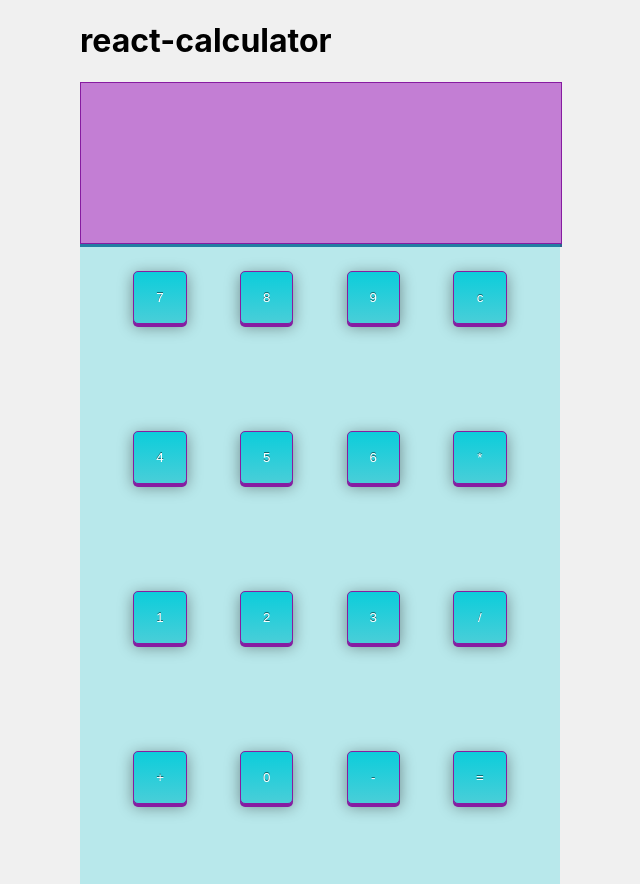
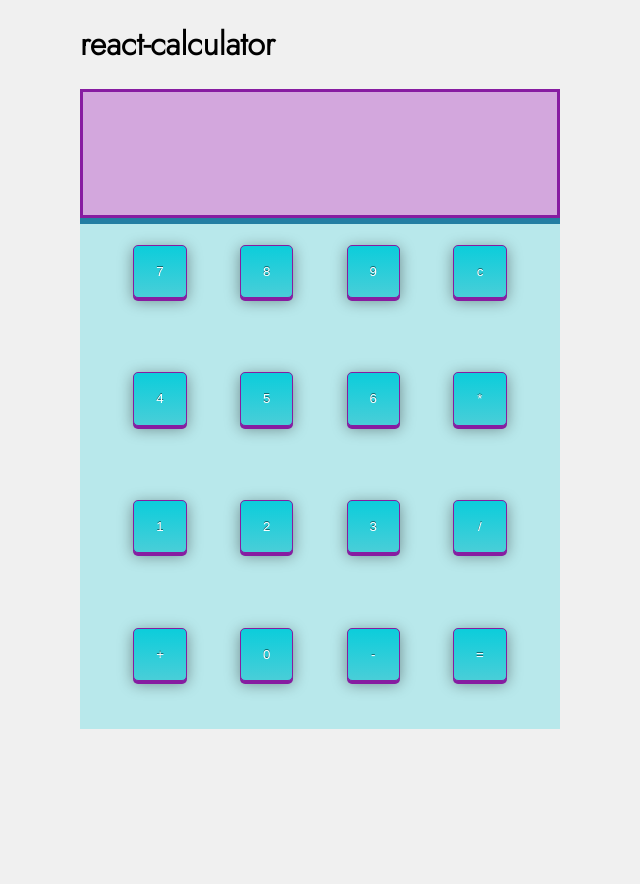
Before and after one commit to Fluffy-Lion/react-calculator-v2, a React (Create React App) app: page / in a window 1280 px wide. Shown: the whole page, without its empty margins (320-960 px from the left). After the commit the page ends 800 px from the top, so only its background shows below. Built offline with nearby package versions, Linux system fonts and the light colour scheme.

Commit message:
changed color and height of calcWrapper

```diff
--- a/src/App.css
+++ b/src/App.css
@@ -9,10 +9,13 @@ color theme
 #FFFFFF
 */
 
+@import url('https://fonts.googleapis.com/css2?family=Jost:ital,wght@0,300;1,500&display=swap');
+
 body {
   background-color:#f0f0f0;
   display: flex;
   justify-content: center;
+  font-family: 'Jost', sans-serif;
 }
 
 .calcWrapper{
@@ -22,15 +25,23 @@ body {
   justify-content: center;
   flex-direction: column;
   width: 30em;
+  height: 40em;
 
 }
 .calcScreen {
-  box-shadow: 0px 3px 0px #2b638f;
-  border: 0.5px solid #871CA1;
+  box-shadow: 0px 6px 0px #2b638f;
+  border: 3px solid #871CA1;
+  box-sizing: border-box;
   /* border: solid blue 3px; */
-  background-color: #c37ed4;
+  background-color: #c37ed4a2;
   width: 100%;
   height: 10em;
+}
+.calcText {
+  padding: 0;
+  margin: 0;
+  text-align: right;
+  font-size: 6em;
 }
 .buttonWrapper{
   /* border: solid red 3px; */
--- a/src/App.js
+++ b/src/App.js
@@ -21,6 +21,9 @@ class App extends Component {
     this.setState({total: ""})
   }else {
     this.setState({total: this.state.total + value})
+    if(this.state.total.length > 7){
+      this.setState({total:""})
+    }
   }
   }
 
@@ -31,7 +34,7 @@ class App extends Component {
       <h1>react-calculator</h1>
         <div className="calcWrapper">
           <div className="calcScreen">
-            <h2>{this.state.total}</h2>
+            <h2 className="calcText">{this.state.total}</h2>
           </div>
           <div className="buttonWrapper">
           {this.state.buttons.map((button, index) => {
```
Also changed, not shown: 1 other file (tests, documents, lock files or other folders).
